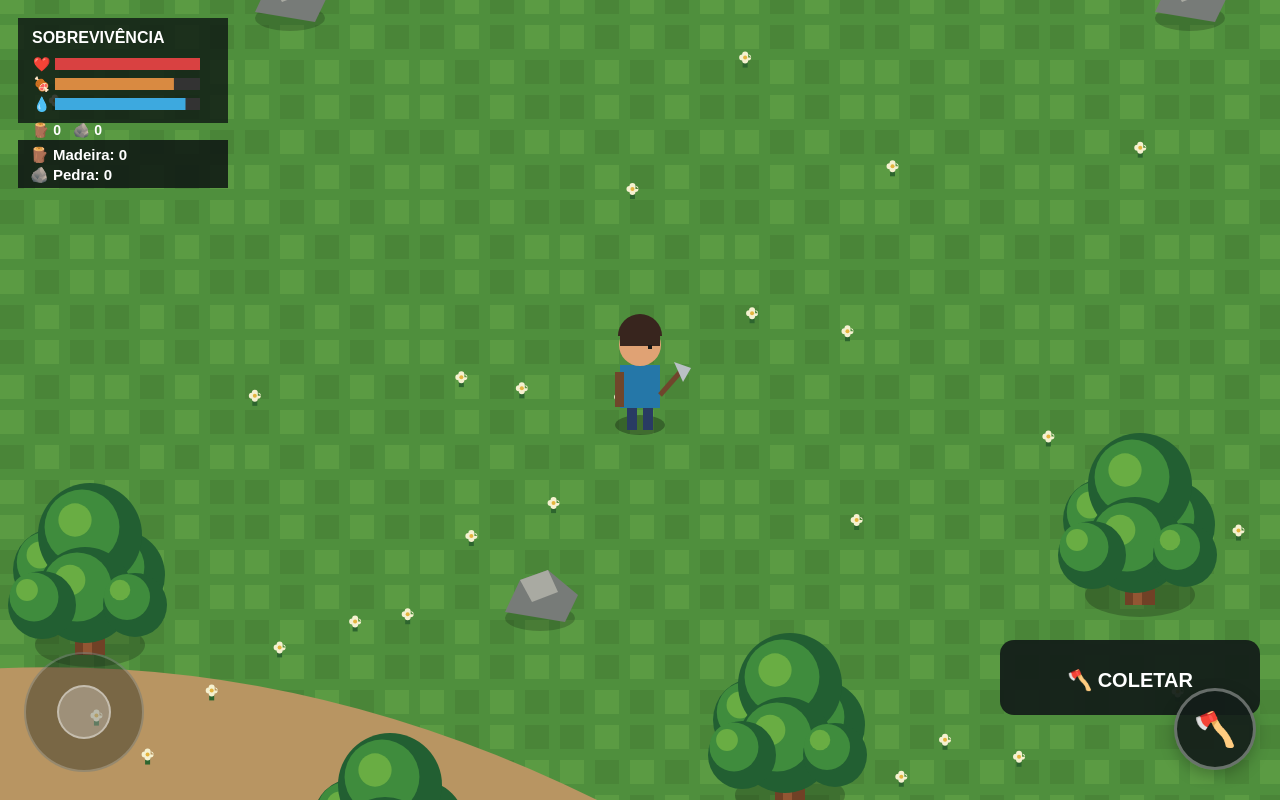
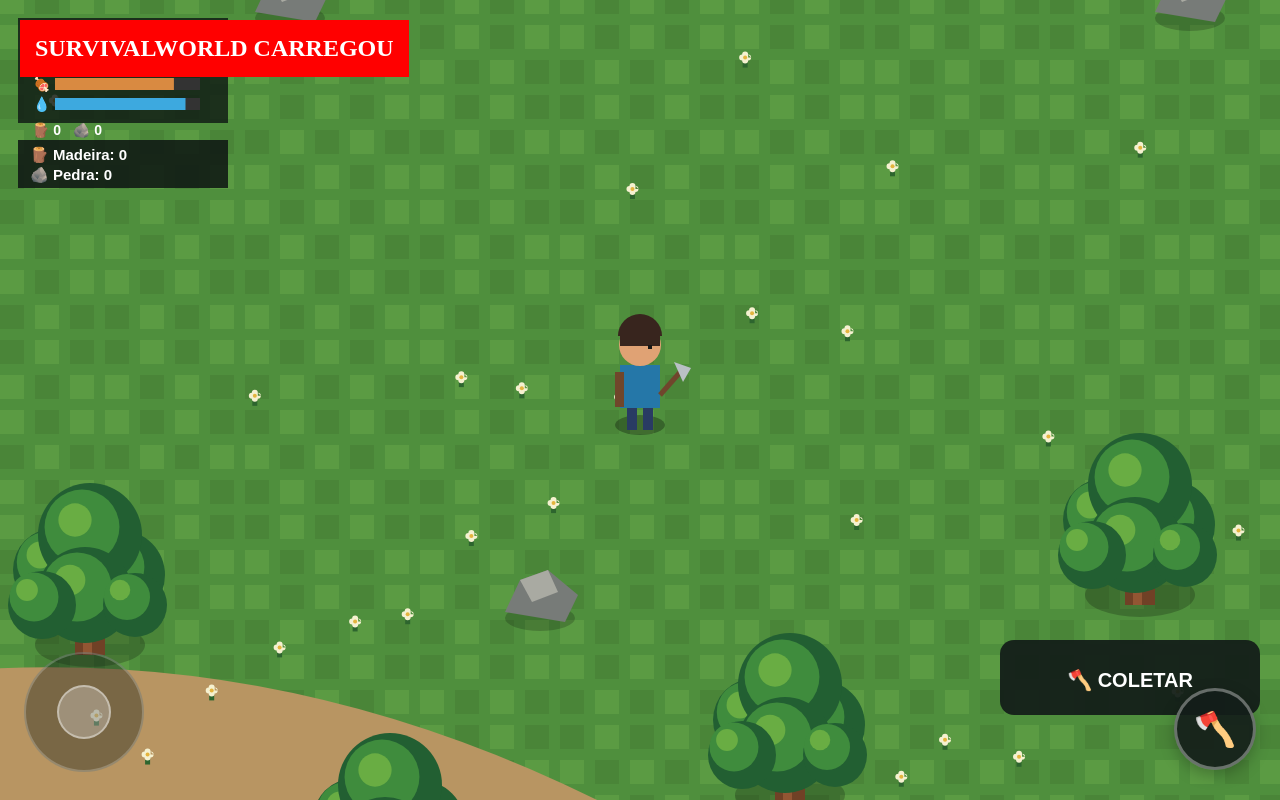
Before and after one commit to rd1036k82aA/SurvivalWorld, a website built with Vite: page index.html in a window 1280 px wide. Built offline with nearby package versions, Linux system fonts and the light colour scheme.

Commit message:
Teste de carregamento no APK

```diff
--- a/index.html
+++ b/index.html
@@ -7,10 +7,23 @@
       content="width=device-width, initial-scale=1.0, maximum-scale=1.0, user-scalable=no"
     />
     <title>SurvivalWorld</title>
-  </head>
+  <style>
+#teste-apk {
+  position: fixed;
+  top: 20px;
+  left: 20px;
+  z-index: 9999;
+  padding: 15px;
+  background: red;
+  color: white;
+  font-size: 24px;
+  font-weight: bold;
+}
+</style>
+</head>
 
   <body>
-    <canvas id="game"></canvas>
+    <div id="teste-apk">SURVIVALWORLD CARREGOU</div><canvas id="game"></canvas>
 
     <div id="joystick">
       <div id="joystick-knob"></div>
```
